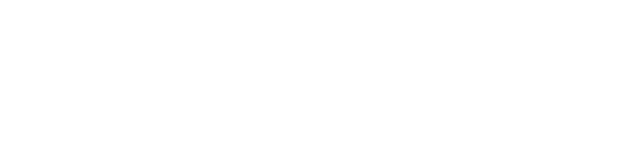
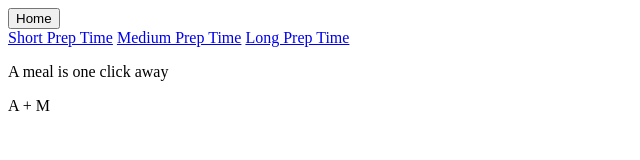
Before and after one commit to AMWARREN21/meal-mvp-project, a website: page public/index.html in a window 1280 px wide. Shown: the whole page, without its empty margins (0-640 px from the left). Drawn offline with Linux system fonts and the light colour scheme.

Commit message:
added containers, a button, and a tags

```diff
--- a/public/index.html
+++ b/public/index.html
@@ -8,6 +8,18 @@
     <title>Document</title>
 </head>
 <body>
-
+    <div class="page"></div>
+    <div class="header">
+        <button type="button" class="home">Home</button>
+    </div>
+    <div class="sidebar"></div>
+        <a href="#">Short Prep Time</a>
+        <a href="#">Medium Prep Time</a>
+        <a href="#">Long Prep Time</a>
+    <div class="content"></div>
+    <div class="footer">
+        <p>A meal is one click away</p>
+        <p>A + M</p>
+    </div>
 </body>
 </html>
```
